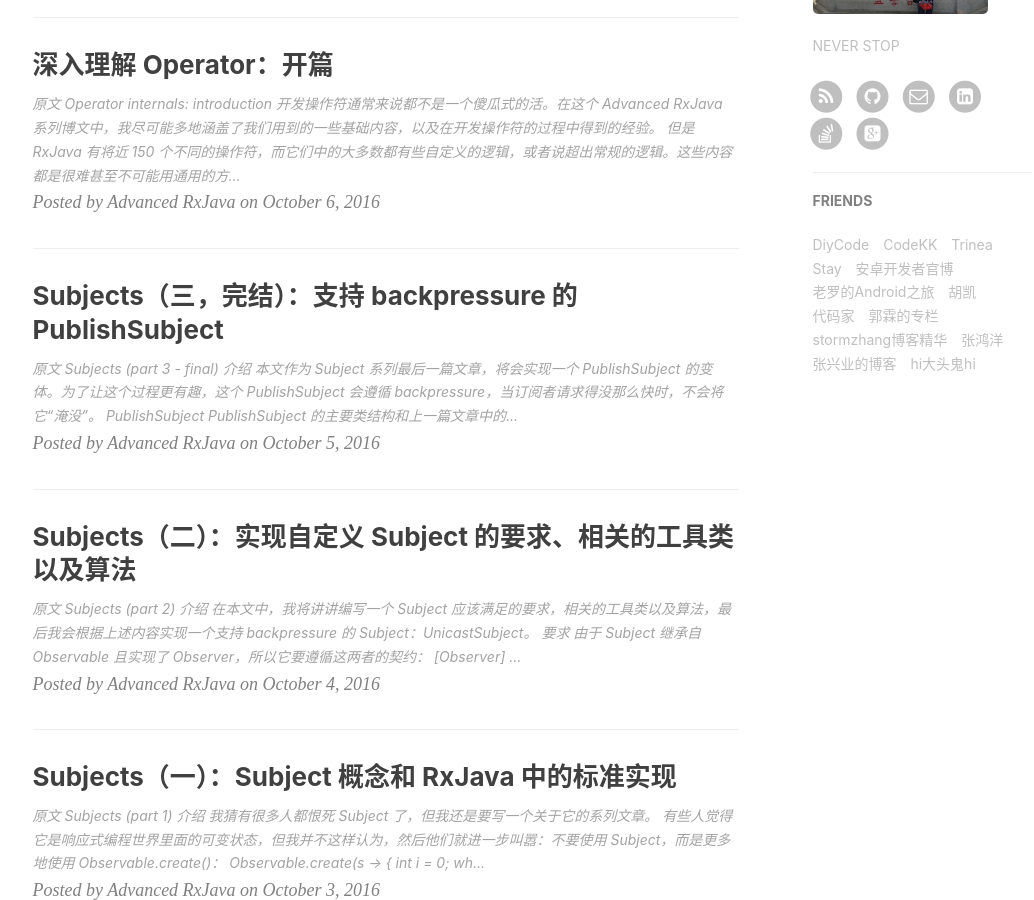
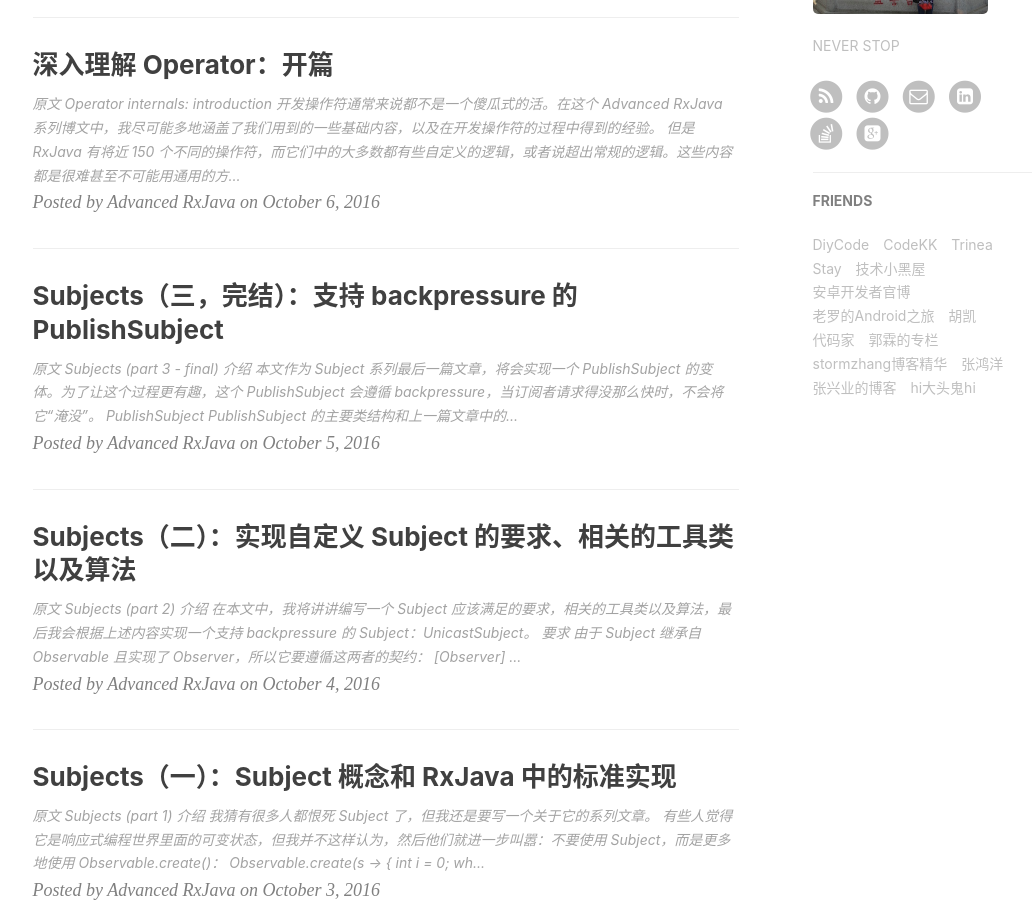
Before and after one commit to Piasy/AdvancedRxJava, a Jekyll site: the page built from index.html, in a window 1280 px wide and 900 px high, scrolled down 833 px. Shown: the whole window, without its empty margins (135-1169 px from the left). Built offline with Jekyll 4.4.1, drawn with Linux system fonts in a browser that asks for light colours; the list of posts is cut into pages by our own code; comment, search, counter and statistics services are not loaded.

Commit message:
add friend

```diff
--- a/_config.yml
+++ b/_config.yml
@@ -95,6 +95,10 @@
         href: "http://notes.stay4it.com/"
     },
     {
+        title: "技术小黑屋",
+        href: "http://droidyue.com/"
+    },
+    {
         title: "安卓开发者官博",
         href: "http://android-developers.blogspot.com/"
     },
```
